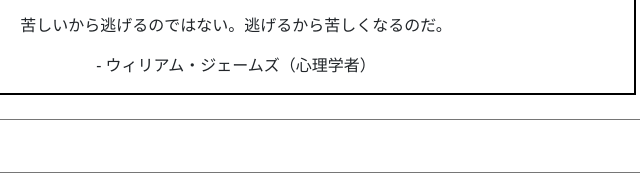
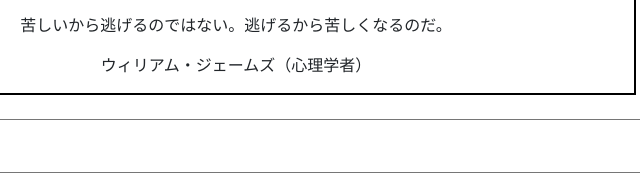
Before and after one commit to blogger84039/selfDevSite, a plain HTML site: page index.html in a window 1280 px wide. Shown: the part 145-323 px from the top of the page, 404-1044 px from the left. Drawn offline with nearby package versions, Linux system fonts and the light colour scheme.

Commit message:
refactor: 不要な-及び半角スペースの削除

```diff
--- a/index.html
+++ b/index.html
@@ -46,7 +46,7 @@
         <div id="wordBox" class="d-flex flex-column justify-content-center">
           <p id="title">～名言～</p>
           <p id="word"></p>
-          <p id="person">-&nbsp</p>
+          <p id="person"></p>
         </div>
       </section>
 
```
